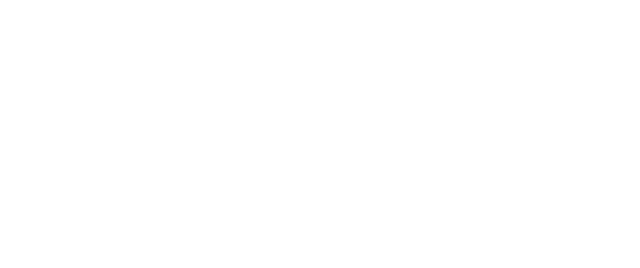
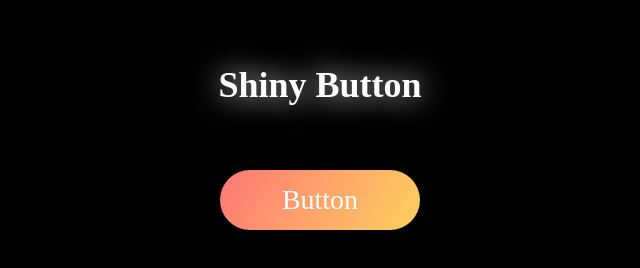
Before and after one commit to karta1020146/shiny_button, a plain HTML site: page index.html in a window 1280 px wide. Shown: the whole page, without its empty margins (320-960 px from the left). Drawn offline with Linux system fonts and the light colour scheme.

Commit message:
up button

```diff
--- a/index.html
+++ b/index.html
@@ -6,6 +6,75 @@
     <title>shiny_button</title>
 </head>
 <body>
-
+    <h1>Shiny Button</h1>
+    <div class="container">
+        <a>Button</a>
+    </div>
 </body>
 </html>
+<style>
+    *{
+        padding: 0;
+        margin: 0;
+        background-color: black;
+    }
+    h1{
+        font-size: 36px;
+        color: white;
+        text-align: center;
+        margin: 5%;
+        text-shadow: 0 0 30px white;
+    }
+    .container{
+        display: flex;
+        justify-content: center;
+    }
+    a{
+        font-size: 28px;
+        color: white;
+        width: 200px;
+        height: 60px;
+        border-radius: 40px;
+        display: flex;
+        justify-content: center;
+        align-items: center;
+        border: 0;
+        background: linear-gradient(120deg, rgb(255, 119, 119), rgb(255, 199, 96),rgb(124, 255, 124), rgb(98, 98, 255), rgb(255, 112, 255), rgb(255, 119, 119));
+        background-size: 500%;
+        cursor: pointer;
+        position: relative;
+        width: 200px;
+        height: 60px;
+        border-radius: 40px;
+        z-index: 0;
+
+    }
+    a::before{
+        content: '';
+        position: absolute;
+        background: linear-gradient(120deg, rgb(255, 119, 119), rgb(255, 199, 96),rgb(124, 255, 124), rgb(98, 98, 255), rgb(255, 112, 255), rgb(255, 119, 119));
+        background-size: 500%;
+        border-radius: 40px;
+        z-index: -1;
+        width: 210px;
+        height: 70px;
+        opacity: 0;
+    }
+    a:hover{
+        animation: shiny 15s linear infinite;
+    }
+    a:hover::before{
+        transition: .3s;
+        animation: shiny 15s linear infinite;
+        opacity: 1;
+        filter: blur(20px);
+    }
+    @keyframes shiny {
+        0%{
+            background-position: 0%;
+        }
+        100%{
+            background-position: 500%;
+        }
+    }
+</style>
```
